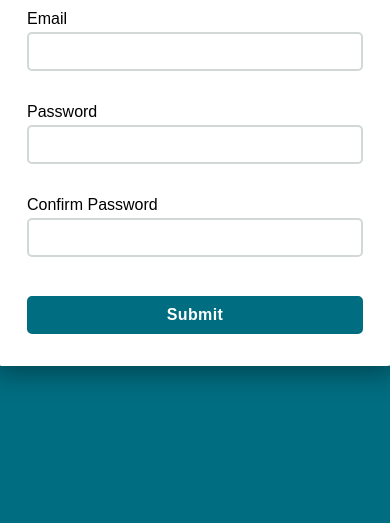
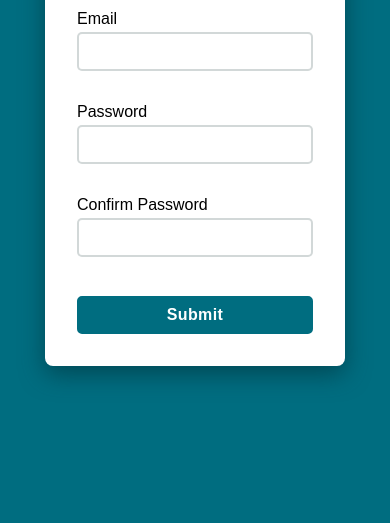
Before and after one commit to andr3cpt/form-validator, a plain HTML site: page index.html in a window 390 px wide. Shown: the part 321-844 px from the top of the page. Drawn offline with Linux system fonts and the light colour scheme.

Commit message:
Update style.css

```diff
--- a/style.css
+++ b/style.css
@@ -13,8 +13,8 @@ body {
 }
 
 form {
-    width: 400px;
-    padding: 2em;
+    min-width: 300px;
+    width: 450px;    padding: 2em;
     border-radius: 8px;
     background-color: white;
     box-shadow: 0px 8px 24px rgba(1, 58, 68, 0.71);
@@ -69,3 +69,9 @@ small {
     color: red;
     visibility: hidden;
 }
+
+@media (max-width: 768px) {
+    form {
+        width: 300px
+    }
+}
```
